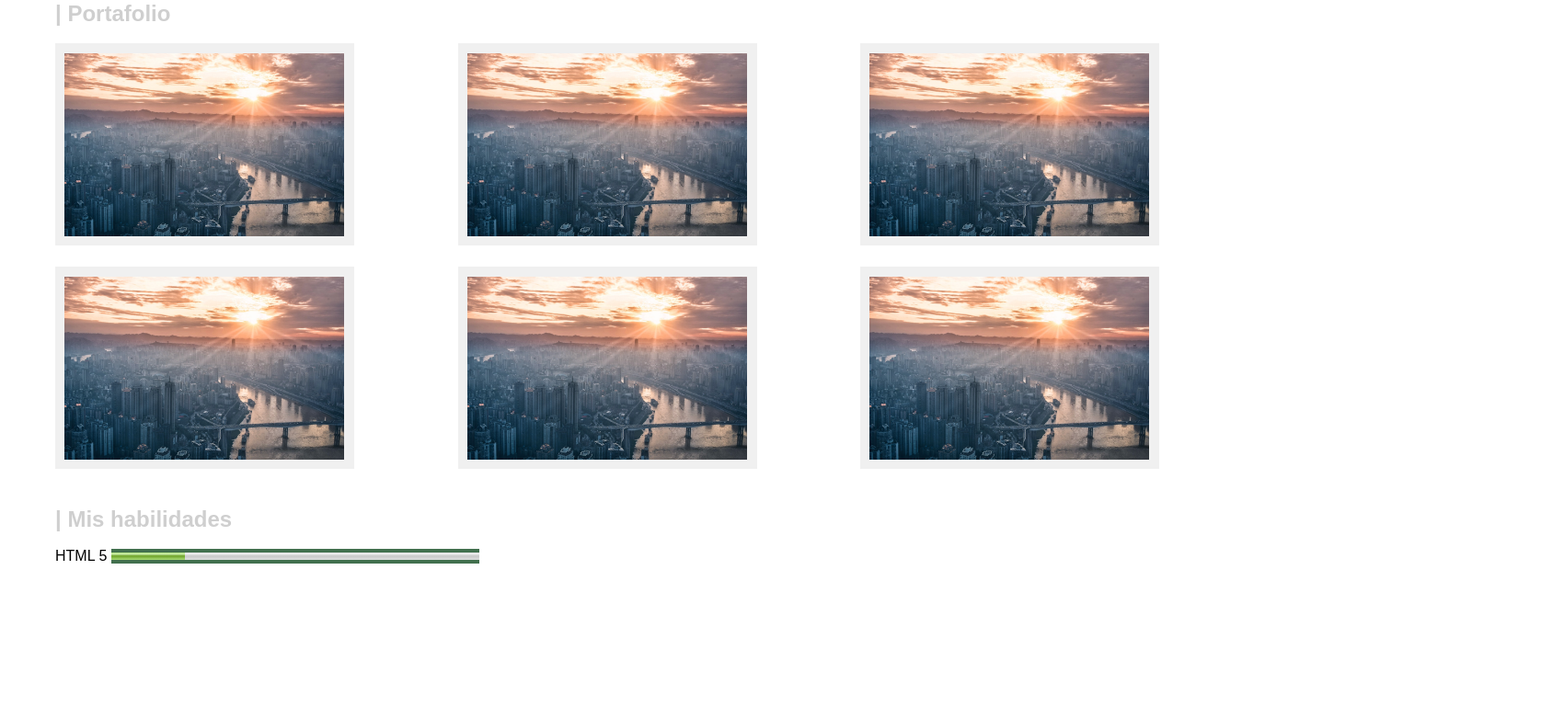
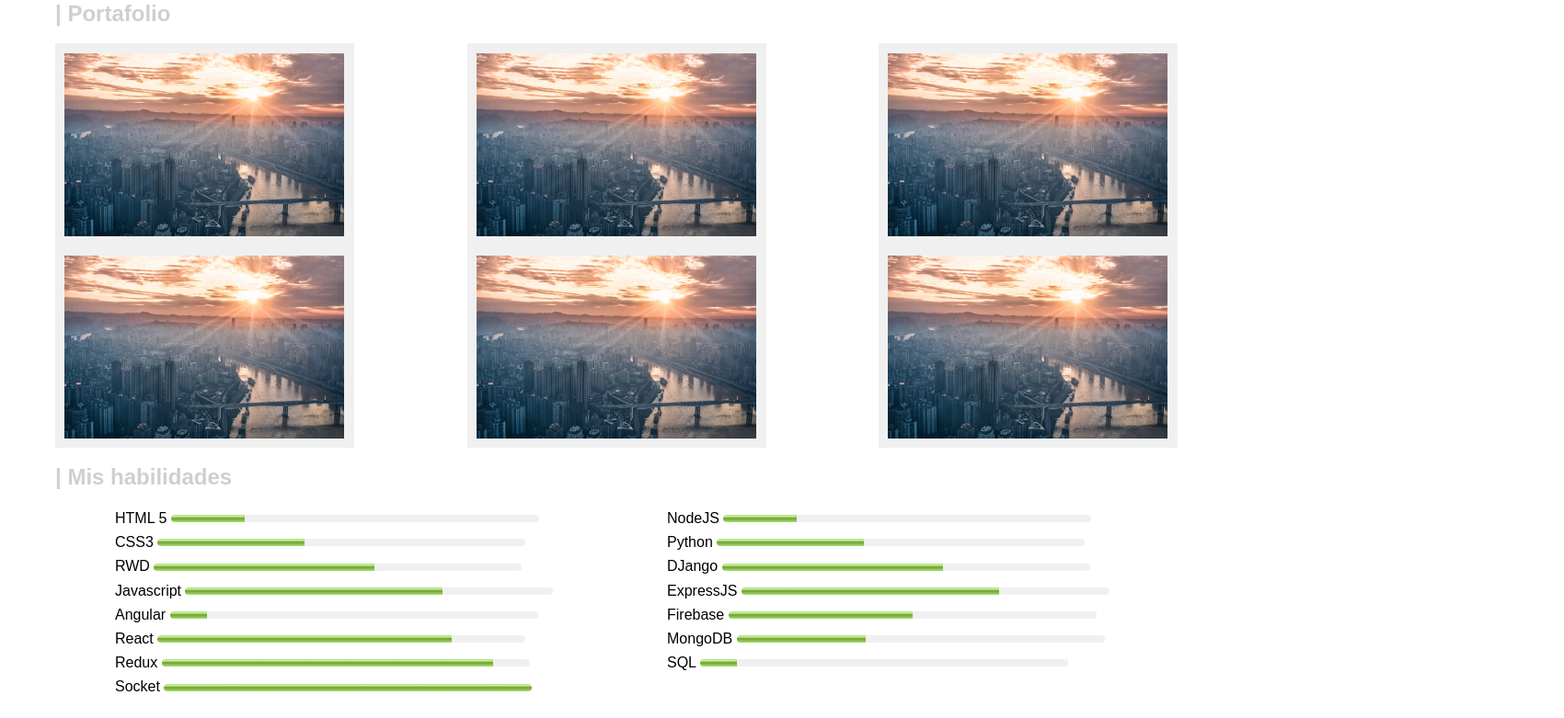
Before and after one commit to xaviBazalar/AcerdaDeMi, a plain HTML site: page index.html in a window 1280 px wide. Shown: the part 381-1162 px from the top of the page at 92% size, 1700 px wide, since content can reach past the window. Before the commit the page ends 1014 px from the top, so only its background shows below. Drawn offline with Linux system fonts and the light colour scheme.

Commit message:
Acerca de mi - 16/08/19**agregados css

```diff
--- a/index.html
+++ b/index.html
@@ -30,7 +30,7 @@
                     <p>
                         Hola soy Javier Bazalar , Ingeniero de sistemas egresado de la Universidad San Ignacio de Loyola.
                         Actualmente estoy estudiando en el bootcamp de Codigo para poder desarrollar y mejorar mis habilidades a nivel de desarrollo web.
-                        Muchas gracias por visitar mi pagina y encontrarme mis publicaciones en mis redes sociales.
+                        Muchas gracias por visitar mi pagina y mis publicaciones en mis redes sociales.
 
                     </p>
                     <div>
@@ -45,30 +45,78 @@
                 <h2>| Portafolio</h2>
                 <div>
                     <article>
-                        <figure><img src="images/proyecto-1.png" alt=""></figure>
+                        <figure>
+                            <div class="img_proyecto">
+                                <img src="images/proyecto-1.png" alt="">
+                            </div>
+                        </figure>
                     </article>
                     <article>
-                        <figure><img src="images/proyecto-1.png" alt=""></figure>
+                        <figure>
+                            <div class="img_proyecto">
+                                <img src="images/proyecto-1.png" alt="">
+                            </div>
+                        </figure>
                     </article>
                     <article>
-                        <figure><img src="images/proyecto-1.png" alt=""></figure>
+                        <figure>
+                            <div class="img_proyecto">
+                                <img src="images/proyecto-1.png" alt="">
+                            </div>
+                        </figure>
                     </article>
                     <article>
-                        <figure><img src="images/proyecto-1.png" alt=""></figure>
+                        <figure>
+                            <div class="img_proyecto">
+                                <img src="images/proyecto-1.png" alt="">
+                            </div>
+                        </figure>
                     </article>
                     <article>
-                            <figure><img src="images/proyecto-1.png" alt=""></figure>
+                        <figure>
+                            <div class="img_proyecto">
+                                <img src="images/proyecto-1.png" alt="">
+                            </div>
+                        </figure>
                     </article>
                     <article>
-                            <figure><img src="images/proyecto-1.png" alt=""></figure>
+                        <figure>
+                            <div class="img_proyecto">
+                                <img src="images/proyecto-1.png" alt="">
+                            </div>
+                        </figure>
                     </article>
                 </div>
             </section>
             <section class="habilidades">
                 <h2>| Mis habilidades</h2>
                 <div>
-                    HTML 5 <meter value="20" min="0" max="100"></meter>
+                        <div>
+                                <ul>
+                                    <li>HTML 5 <meter value="20" min="0" max="100"></meter></li>
+                                    <li>CSS3 <meter value="40" min="0" max="100"></meter></li>
+                                    <li>RWD <meter value="60" min="0" max="100"></meter></li>
+                                    <li>Javascript <meter value="70" min="0" max="100"></meter></li>
+                                    <li>Angular <meter value="10" min="0" max="100"></meter></li>
+                                    <li>React <meter value="80" min="0" max="100"></meter></li>
+                                    <li>Redux <meter value="90" min="0" max="100"></meter></li>
+                                    <li>Socket <meter value="100" min="0" max="100"></meter></li>
+                                </ul>
+                        </div>
+                        <div>
+                                <ul>
+                                    <li>NodeJS <meter value="20" min="0" max="100"></meter></li>
+                                    <li>Python <meter value="40" min="0" max="100"></meter></li>
+                                    <li>DJango <meter value="60" min="0" max="100"></meter></li>
+                                    <li>ExpressJS <meter value="70" min="0" max="100"></meter></li>
+                                    <li>Firebase <meter value="50" min="0" max="100"></meter></li>
+                                    <li>MongoDB <meter value="35" min="0" max="100"></meter></li>
+                                    <li>SQL <meter value="10" min="0" max="100"></meter></li>
+                                    <li></li>
+                                </ul>
+                        </div>
                 </div>
+
             </section>
         </main>
         <footer>
--- a/styles/main.css
+++ b/styles/main.css
@@ -17,7 +17,7 @@ figure{
 
 meter{
     width: 400px;
-    background-color: #42704e;
+    border-radius: 50px;
 }
 
 body div{
@@ -98,7 +98,16 @@ header ul li a{
     width: 305px;
     height: 200px;
     border: solid 10px #f0f0f0;
-  }
+}
+
+.img_proyecto{
+    width: 305px;
+    height: 200px;
+}
+
+.img_proyecto:hover {
+    opacity: 0.5;
+}
 
 .portafolio div{
     display: flex;
@@ -110,7 +119,21 @@ header ul li a{
     margin: 20px 0px 20px 20px;
 }
 
-@media (max-width:1000px) {
+.habilidades div{
+    display: flex;
+    padding-left: 30px;
+}
+
+.habilidades li{
+    padding: 5px;
+}
+
+.habilidades meter::-webkit-meter-bar{
+    background: #f0f0f0;
+    border-radius: 50px;
+}
+
+@media (max-width:1300px) {
     .sobre_mi div div{
         left: 267px;
     }
```
